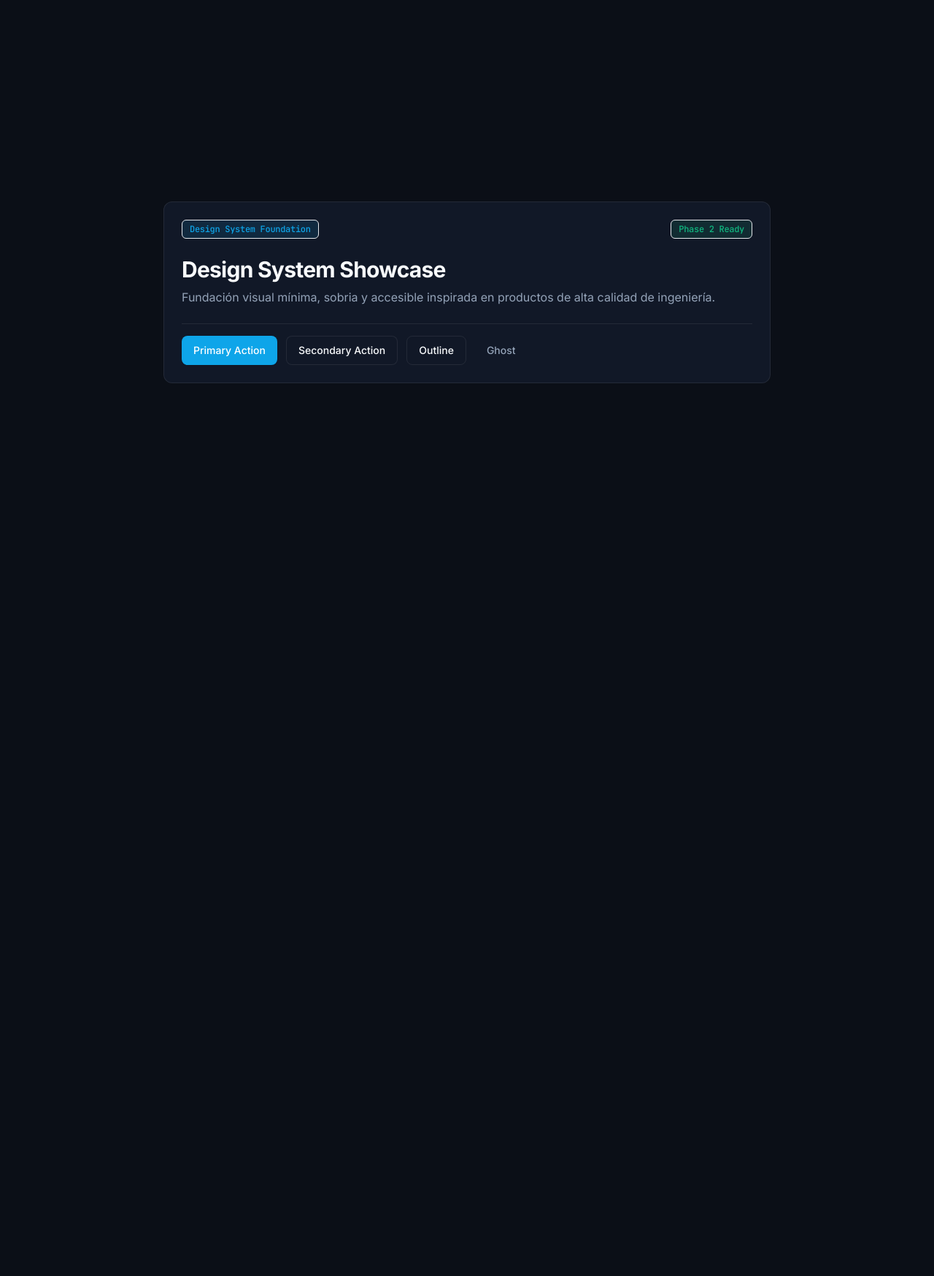
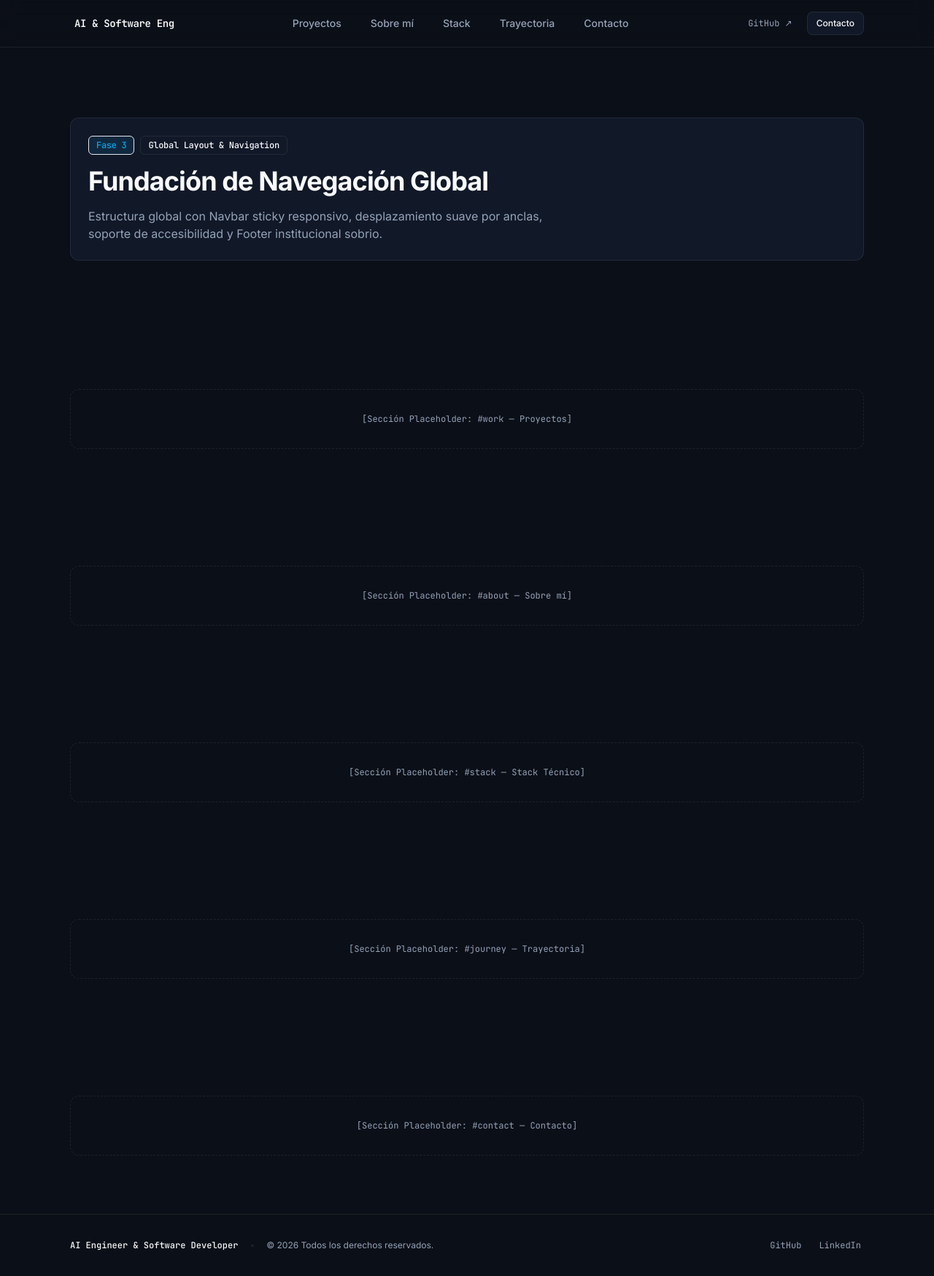
Before and after one commit to ddamago0/Portfolio, a Next.js app: page / in a window 1280 px wide. Shown: the whole page at 73% size. Before the commit the page ends 800 px from the top, so only its background shows below. Built offline with nearby package versions, Linux system fonts and the light colour scheme.

Commit message:
feat: add global layout and navigation

```diff
--- a/src/app/globals.css
+++ b/src/app/globals.css
@@ -21,6 +21,25 @@
   --status-success-bg: rgba(16, 185, 129, 0.12);
 }
 
+html {
+  scroll-behavior: smooth;
+}
+
+@media (prefers-reduced-motion: reduce) {
+  html {
+    scroll-behavior: auto;
+  }
+
+  *,
+  ::before,
+  ::after {
+    animation-duration: 0.01ms !important;
+    animation-iteration-count: 1 !important;
+    transition-duration: 0.01ms !important;
+    scroll-behavior: auto !important;
+  }
+}
+
 @layer base {
   body {
     background-color: var(--background);
@@ -28,6 +47,7 @@
     font-family: var(--font-inter), system-ui, sans-serif;
     -webkit-font-smoothing: antialiased;
     -moz-osx-font-smoothing: grayscale;
+    overflow-x: hidden;
   }
 
   ::selection {
--- a/src/app/layout.tsx
+++ b/src/app/layout.tsx
@@ -1,5 +1,7 @@
 import type { Metadata } from "next";
 import { Inter, JetBrains_Mono } from "next/font/google";
+import { Navbar } from "@/components/layout/navbar";
+import { Footer } from "@/components/layout/footer";
 import "./globals.css";
 
 const inter = Inter({
@@ -16,7 +18,7 @@ const jetbrainsMono = JetBrains_Mono({
 
 export const metadata: Metadata = {
   title: "Portfolio — AI Engineer & Software Developer",
-  description: "Personal portfolio of AI Engineer and Software Developer.",
+  description: "Portfolio profesional de AI Engineer & Software Developer.",
 };
 
 export default function RootLayout({
@@ -26,8 +28,10 @@ export default function RootLayout({
 }>) {
   return (
     <html lang="es" className={`${inter.variable} ${jetbrainsMono.variable}`}>
-      <body className="min-h-screen bg-background text-foreground antialiased font-sans">
-        {children}
+      <body className="min-h-screen flex flex-col bg-background text-foreground antialiased font-sans">
+        <Navbar />
+        <div className="flex-1">{children}</div>
+        <Footer />
       </body>
     </html>
   );
--- a/src/app/page.tsx
+++ b/src/app/page.tsx
@@ -1,44 +1,69 @@
 import { Container } from "@/components/ui/container";
 import { Card } from "@/components/ui/card";
-import { Button } from "@/components/ui/button";
 import { Badge } from "@/components/ui/badge";
 
 export default function Home() {
   return (
-    <main className="min-h-screen py-16 flex flex-col justify-center">
-      <Container size="md">
-        <Card className="space-y-6">
-          <div className="flex items-center justify-between flex-wrap gap-2">
-            <Badge variant="accent">Design System Foundation</Badge>
-            <Badge variant="success">Phase 2 Ready</Badge>
+    <main className="space-y-24 py-12">
+      {/* Placeholder Intro */}
+      <section className="py-12">
+        <Container size="lg">
+          <Card className="space-y-4">
+            <div className="flex items-center gap-2">
+              <Badge variant="accent">Fase 3</Badge>
+              <Badge variant="outline">Global Layout &amp; Navigation</Badge>
+            </div>
+            <h1 className="text-2xl sm:text-4xl font-bold tracking-tight text-foreground">
+              Fundación de Navegación Global
+            </h1>
+            <p className="text-muted-foreground max-w-2xl text-sm sm:text-base">
+              Estructura global con Navbar sticky responsivo, desplazamiento suave por anclas,
+              soporte de accesibilidad y Footer institucional sobrio.
+            </p>
+          </Card>
+        </Container>
+      </section>
+
+      {/* Placeholders de secciones para probar la navegación de anclas */}
+      <section id="work" className="scroll-mt-20 py-8">
+        <Container size="lg">
+          <div className="border border-dashed border-surface-border rounded-xl p-8 text-center text-xs font-mono text-muted-foreground">
+            [Sección Placeholder: #work — Proyectos]
           </div>
+        </Container>
+      </section>
 
-          <div className="space-y-2">
-            <h1 className="text-2xl sm:text-3xl font-bold tracking-tight text-foreground">
-              Design System Showcase
-            </h1>
-            <p className="text-muted-foreground text-sm sm:text-base">
-              Fundación visual mínima, sobria y accesible inspirada en productos
-              de alta calidad de ingeniería.
-            </p>
+      <section id="about" className="scroll-mt-20 py-8">
+        <Container size="lg">
+          <div className="border border-dashed border-surface-border rounded-xl p-8 text-center text-xs font-mono text-muted-foreground">
+            [Sección Placeholder: #about — Sobre mí]
           </div>
+        </Container>
+      </section>
 
-          <div className="pt-4 border-t border-surface-border flex flex-wrap gap-3">
-            <Button variant="primary" size="md">
-              Primary Action
-            </Button>
-            <Button variant="secondary" size="md">
-              Secondary Action
-            </Button>
-            <Button variant="outline" size="md">
-              Outline
-            </Button>
-            <Button variant="ghost" size="md">
-              Ghost
-            </Button>
+      <section id="stack" className="scroll-mt-20 py-8">
+        <Container size="lg">
+          <div className="border border-dashed border-surface-border rounded-xl p-8 text-center text-xs font-mono text-muted-foreground">
+            [Sección Placeholder: #stack — Stack Técnico]
           </div>
-        </Card>
-      </Container>
+        </Container>
+      </section>
+
+      <section id="journey" className="scroll-mt-20 py-8">
+        <Container size="lg">
+          <div className="border border-dashed border-surface-border rounded-xl p-8 text-center text-xs font-mono text-muted-foreground">
+            [Sección Placeholder: #journey — Trayectoria]
+          </div>
+        </Container>
+      </section>
+
+      <section id="contact" className="scroll-mt-20 py-8">
+        <Container size="lg">
+          <div className="border border-dashed border-surface-border rounded-xl p-8 text-center text-xs font-mono text-muted-foreground">
+            [Sección Placeholder: #contact — Contacto]
+          </div>
+        </Container>
+      </section>
     </main>
   );
 }
--- /dev/null
+++ b/src/components/layout/footer.tsx
@@ -0,0 +1,43 @@
+import * as React from "react";
+import { Container } from "@/components/ui/container";
+
+export const Footer: React.FC = () => {
+  const currentYear = new Date().getFullYear();
+
+  return (
+    <footer className="w-full border-t border-surface-border bg-background py-8 text-xs text-muted-foreground">
+      <Container size="lg">
+        <div className="flex flex-col sm:flex-row items-center justify-between gap-4">
+          <div className="flex flex-col sm:flex-row items-center gap-2 sm:gap-4 text-center sm:text-left">
+            <span className="font-mono font-medium text-foreground">
+              AI Engineer &amp; Software Developer
+            </span>
+            <span className="hidden sm:inline text-surface-border">•</span>
+            <span>© {currentYear} Todos los derechos reservados.</span>
+          </div>
+
+          <div className="flex items-center gap-4 font-mono">
+            <a
+              href="https://github.com"
+              target="_blank"
+              rel="noopener noreferrer"
+              className="hover:text-foreground transition-colors focus-visible:outline-none focus-visible:ring-2 focus-visible:ring-accent rounded-md px-1 py-0.5"
+              aria-label="Perfil de GitHub (enlace temporal)"
+            >
+              GitHub
+            </a>
+            <a
+              href="https://linkedin.com"
+              target="_blank"
+              rel="noopener noreferrer"
+              className="hover:text-foreground transition-colors focus-visible:outline-none focus-visible:ring-2 focus-visible:ring-accent rounded-md px-1 py-0.5"
+              aria-label="Perfil de LinkedIn (enlace temporal)"
+            >
+              LinkedIn
+            </a>
+          </div>
+        </div>
+      </Container>
+    </footer>
+  );
+};
--- /dev/null
+++ b/src/components/layout/navbar.tsx
@@ -0,0 +1,133 @@
+"use client";
+
+import * as React from "react";
+import { Container } from "@/components/ui/container";
+import { Button } from "@/components/ui/button";
+
+const navItems = [
+  { label: "Proyectos", href: "#work" },
+  { label: "Sobre mí", href: "#about" },
+  { label: "Stack", href: "#stack" },
+  { label: "Trayectoria", href: "#journey" },
+  { label: "Contacto", href: "#contact" },
+];
+
+export const Navbar: React.FC = () => {
+  const [isOpen, setIsOpen] = React.useState(false);
+
+  return (
+    <header className="sticky top-0 z-50 w-full border-b border-surface-border bg-background/80 backdrop-blur-md">
+      <Container size="lg">
+        <div className="flex h-16 items-center justify-between">
+          {/* Identificador de marca / Perfil */}
+          <a
+            href="#"
+            className="font-mono text-sm font-semibold tracking-tight text-foreground hover:text-accent transition-colors focus-visible:outline-none focus-visible:ring-2 focus-visible:ring-accent rounded-md px-1.5 py-1"
+          >
+            AI &amp; Software Eng
+          </a>
+
+          {/* Navegación Escritorio */}
+          <nav className="hidden md:flex items-center gap-6" aria-label="Navegación principal">
+            {navItems.map((item) => (
+              <a
+                key={item.href}
+                href={item.href}
+                className="text-sm font-medium text-muted-foreground hover:text-foreground transition-colors focus-visible:outline-none focus-visible:ring-2 focus-visible:ring-accent rounded-md px-2 py-1"
+              >
+                {item.label}
+              </a>
+            ))}
+          </nav>
+
+          {/* CTAs Escritorio */}
+          <div className="hidden md:flex items-center gap-3">
+            <a
+              href="https://github.com"
+              target="_blank"
+              rel="noopener noreferrer"
+              className="text-xs font-mono text-muted-foreground hover:text-foreground transition-colors focus-visible:outline-none focus-visible:ring-2 focus-visible:ring-accent rounded-md px-2 py-1"
+              aria-label="GitHub (enlace temporal)"
+            >
+              GitHub ↗
+            </a>
+            <Button
+              variant="secondary"
+              size="sm"
+              onClick={() => {
+                const element = document.querySelector("#contact");
+                element?.scrollIntoView({ behavior: "smooth" });
+              }}
+            >
+              Contacto
+            </Button>
+          </div>
+
+          {/* Botón Menú Móvil */}
+          <button
+            type="button"
+            className="md:hidden min-h-[44px] min-w-[44px] inline-flex items-center justify-center rounded-md p-2 text-muted-foreground hover:bg-surface hover:text-foreground focus-visible:outline-none focus-visible:ring-2 focus-visible:ring-accent"
+            aria-expanded={isOpen}
+            aria-controls="mobile-menu"
+            aria-label={isOpen ? "Cerrar menú" : "Abrir menú de navegación"}
+            onClick={() => setIsOpen(!isOpen)}
+          >
+            <svg
+              className="h-6 w-6"
+              fill="none"
+              viewBox="0 0 24 24"
+              strokeWidth="1.5"
+              stroke="currentColor"
+              aria-hidden="true"
+            >
+              {isOpen ? (
+                <path strokeLinecap="round" strokeLinejoin="round" d="M6 18L18 6M6 6l12 12" />
+              ) : (
+                <path strokeLinecap="round" strokeLinejoin="round" d="M3.75 6.75h16.5M3.75 12h16.5m-16.5 5.25h16.5" />
+              )}
+            </svg>
+          </button>
+        </div>
+      </Container>
+
+      {/* Menú Desplegable Móvil */}
+      {isOpen && (
+        <div
+          id="mobile-menu"
+          className="md:hidden border-b border-surface-border bg-surface/95 backdrop-blur-md px-4 pt-2 pb-6 space-y-1"
+        >
+          <nav aria-label="Navegación móvil" className="flex flex-col">
+            {navItems.map((item) => (
+              <a
+                key={item.href}
+                href={item.href}
+                onClick={() => setIsOpen(false)}
+                className="min-h-[44px] flex items-center text-base font-medium text-muted-foreground hover:text-foreground transition-colors px-3 py-2 rounded-md focus-visible:outline-none focus-visible:ring-2 focus-visible:ring-accent"
+              >
+                {item.label}
+              </a>
+            ))}
+          </nav>
+          <div className="pt-4 border-t border-surface-border flex flex-col gap-2">
+            <a
+              href="https://github.com"
+              target="_blank"
+              rel="noopener noreferrer"
+              onClick={() => setIsOpen(false)}
+              className="min-h-[44px] flex items-center justify-center font-mono text-xs text-muted-foreground hover:text-foreground border border-surface-border rounded-md px-4 py-2"
+            >
+              GitHub ↗
+            </a>
+            <a
+              href="#contact"
+              onClick={() => setIsOpen(false)}
+              className="min-h-[44px] flex items-center justify-center text-sm font-medium bg-accent text-accent-foreground rounded-md px-4 py-2"
+            >
+              Contacto
+            </a>
+          </div>
+        </div>
+      )}
+    </header>
+  );
+};
```
